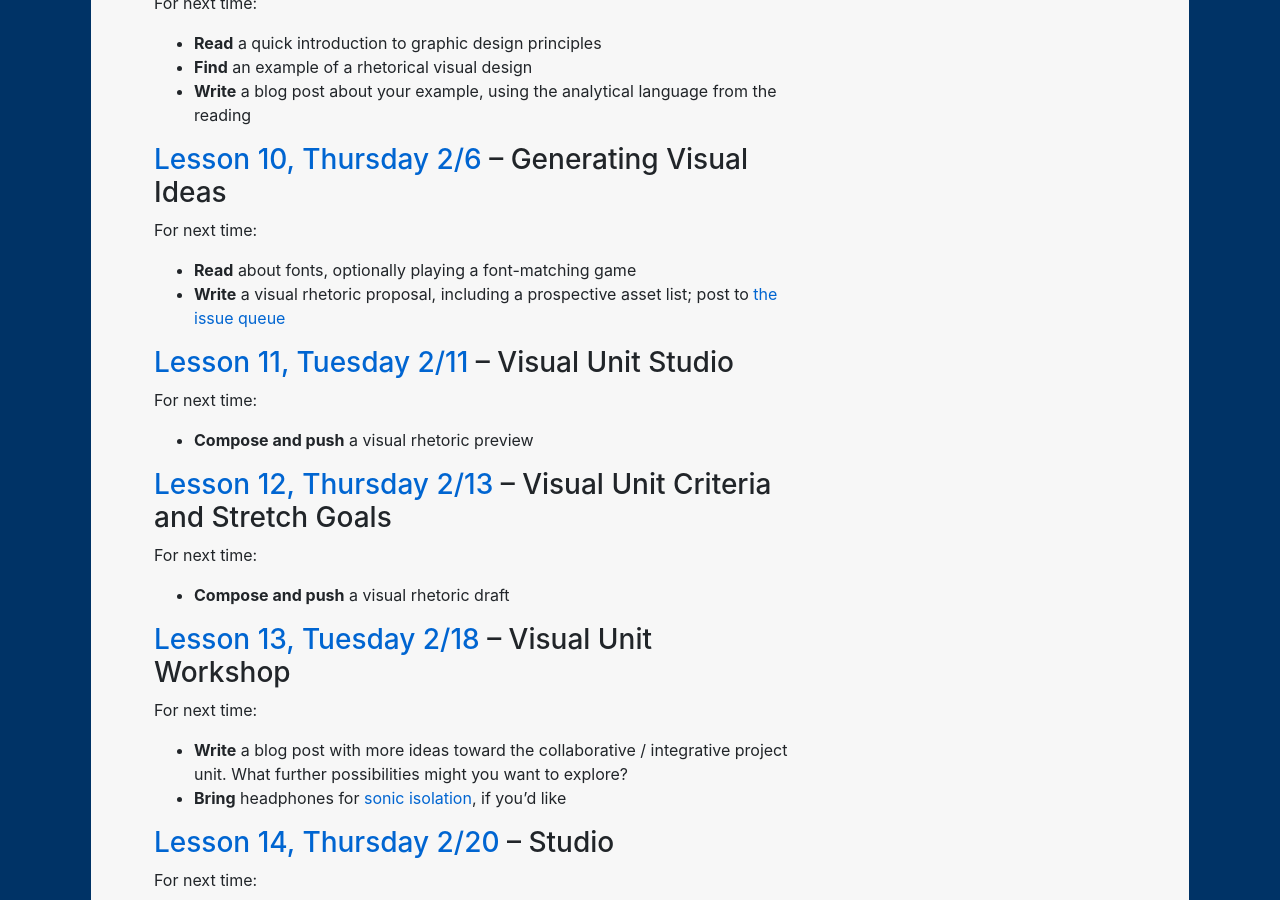
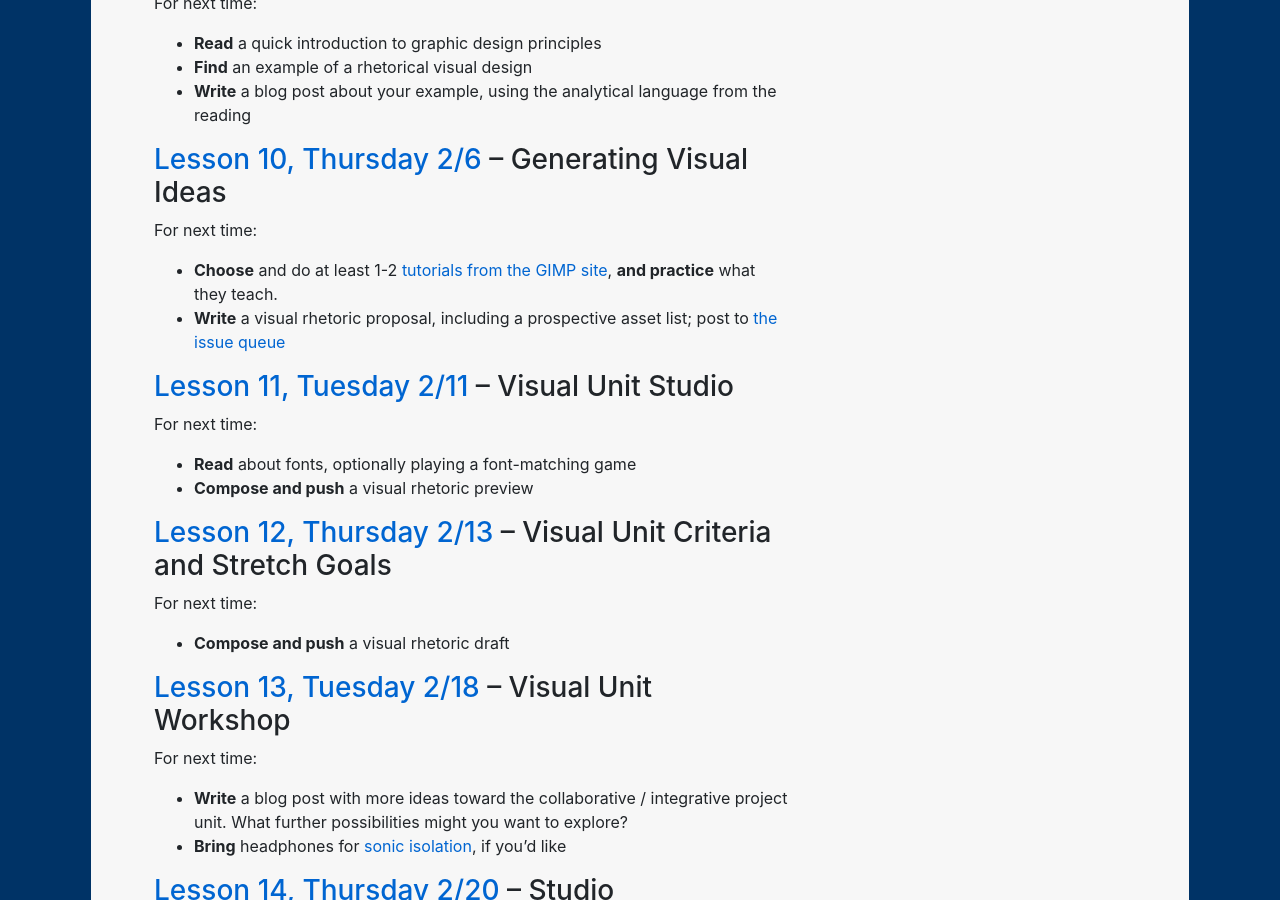
Before and after one commit to benmiller314/cdm2020spring, a Jekyll site: the page built from schedule.md, in a window 1280 px wide and 900 px high, scrolled down 3398 px. Built offline with Jekyll 4.4.1, drawn with Linux system fonts in a browser that asks for light colours; our own code applies the rules of GitHub Pages for plain Markdown files.

Commit message:
shift HW after lessons 10, 11: tutorial now, fonts later

```diff
--- a/schedule.md
+++ b/schedule.md
@@ -133,14 +133,14 @@ For next time:
 <h3><a href="{{site.github.baseurl}}/plans/lesson-10">Lesson 10, Thursday 2/6</a> – Generating Visual Ideas</h3>
 
 For next time:
-
-* **Read** about fonts<!-- https://trydesignlab.com/blog/how-to-choose-the-right-font-for-your-design/ is part 2, but parts 1 and 3 are less essential. Other links within part 2 are EXT for eager readers. -->, optionally playing a font-matching game <!-- http://www.typeconnection.com/ -->
+* **Choose** and do at least 1-2 [tutorials from the GIMP site](https://gimp.org/tutorials), **and practice** what they teach.
 * **Write** a visual rhetoric proposal, including a prospective asset list; post to <a href="{{site.github.issues_url}}">the issue queue</a>
 
 <h3><a href="{{site.github.baseurl}}/plans/lesson-11">Lesson 11, Tuesday 2/11</a> – Visual Unit Studio</h3>
 
 For next time:
 
+* **Read** about fonts<!-- https://trydesignlab.com/blog/how-to-choose-the-right-font-for-your-design/ is part 2, but parts 1 and 3 are less essential. Other links within part 2 are EXT for eager readers. -->, optionally playing a font-matching game <!-- http://www.typeconnection.com/ -->
 * **Compose and push** a visual rhetoric preview
 
 <h3><a href="{{site.github.baseurl}}/plans/lesson-12">Lesson 12, Thursday 2/13</a> – Visual Unit Criteria and Stretch Goals</h3>
```
